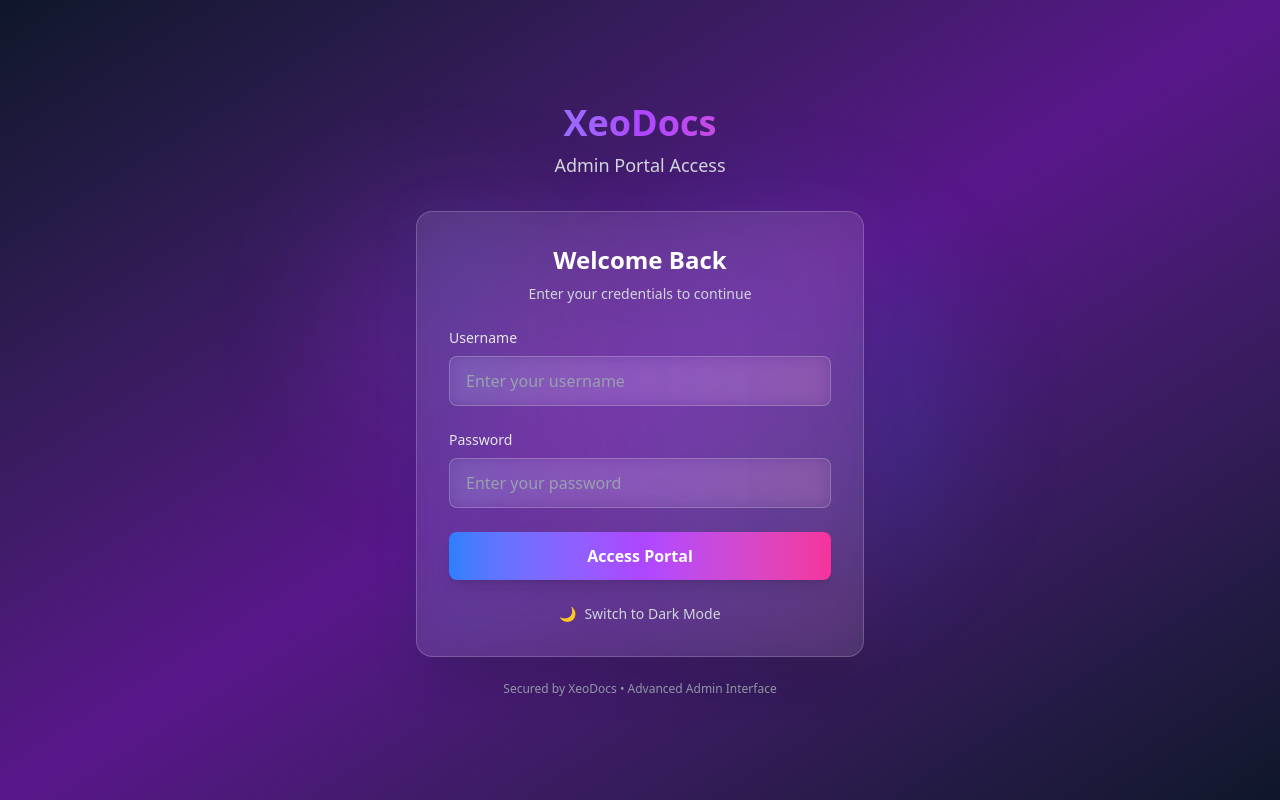
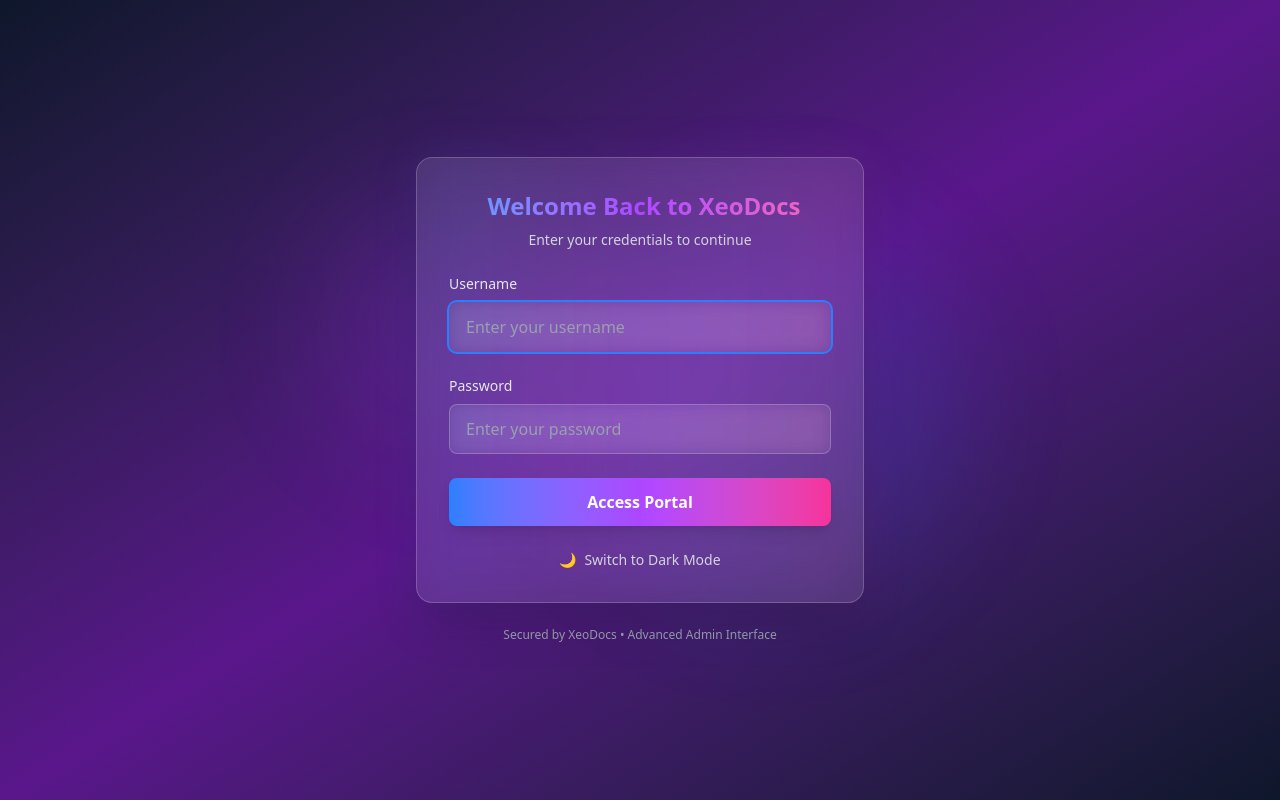
Before and after one commit to xeodocs/xeodocs-admin-app, a Next.js app: page /login in a window 1280 px wide. Built offline with nearby package versions, Linux system fonts and the light colour scheme.

Commit message:
feat: streamline login page header and improve UX
- Consolidated header into login card with gradient branding
- Added autofocus to username field for better accessibility
- Simplified admin dashboard title for cleaner navigation

```diff
--- a/src/app/login/page.tsx
+++ b/src/app/login/page.tsx
@@ -34,16 +34,6 @@
       </div>
 
       <div className="relative z-10 w-full max-w-md">
-        {/* Header */}
-        <div className="text-center mb-8">
-          <h1 className="text-4xl font-bold bg-gradient-to-r from-blue-400 via-purple-500 to-pink-500 bg-clip-text text-transparent mb-2">
-            XeoDocs
-          </h1>
-          <p className="text-gray-300 dark:text-gray-400 text-lg">
-            Admin Portal Access
-          </p>
-        </div>
-
         {/* Login Card */}
         <div className="backdrop-blur-xl bg-white/10 dark:bg-black/20 border border-white/20 dark:border-gray-700/50 rounded-2xl shadow-2xl p-8 relative">
           {/* Glow effect */}
@@ -51,8 +41,8 @@
 
           <div className="relative z-10">
             <div className="text-center mb-6">
-              <h2 className="text-2xl font-semibold text-white dark:text-gray-100 mb-2">
-                Welcome Back
+              <h2 className="pl-2 text-2xl font-bold bg-gradient-to-r from-blue-400 via-purple-500 to-pink-400 bg-clip-text text-transparent mb-2">
+                Welcome Back to XeoDocs
               </h2>
               <p className="text-gray-300 dark:text-gray-400 text-sm">
                 Enter your credentials to continue
@@ -71,6 +61,7 @@
                     type="text"
                     autoComplete="username"
                     required
+                    autoFocus
                     className="w-full px-4 py-3 bg-white/5 dark:bg-black/20 border border-gray-300/30 dark:border-gray-600/30 rounded-lg text-white dark:text-gray-100 placeholder-gray-400 dark:placeholder-gray-500 focus:outline-none focus:ring-2 focus:ring-blue-500 focus:border-transparent transition-all duration-200 backdrop-blur-sm"
                     placeholder="Enter your username"
                     value={username}
--- a/src/app/page.tsx
+++ b/src/app/page.tsx
@@ -53,7 +53,7 @@
           <div className="flex justify-between items-center py-4">
             <div className="flex items-center">
               <h1 className="text-2xl font-bold bg-gradient-to-r from-blue-400 via-purple-500 to-pink-500 bg-clip-text text-transparent">
-                XeoDocs Admin Dashboard
+                XeoDocs Admin
               </h1>
             </div>
             <div className="flex items-center space-x-4">
```
